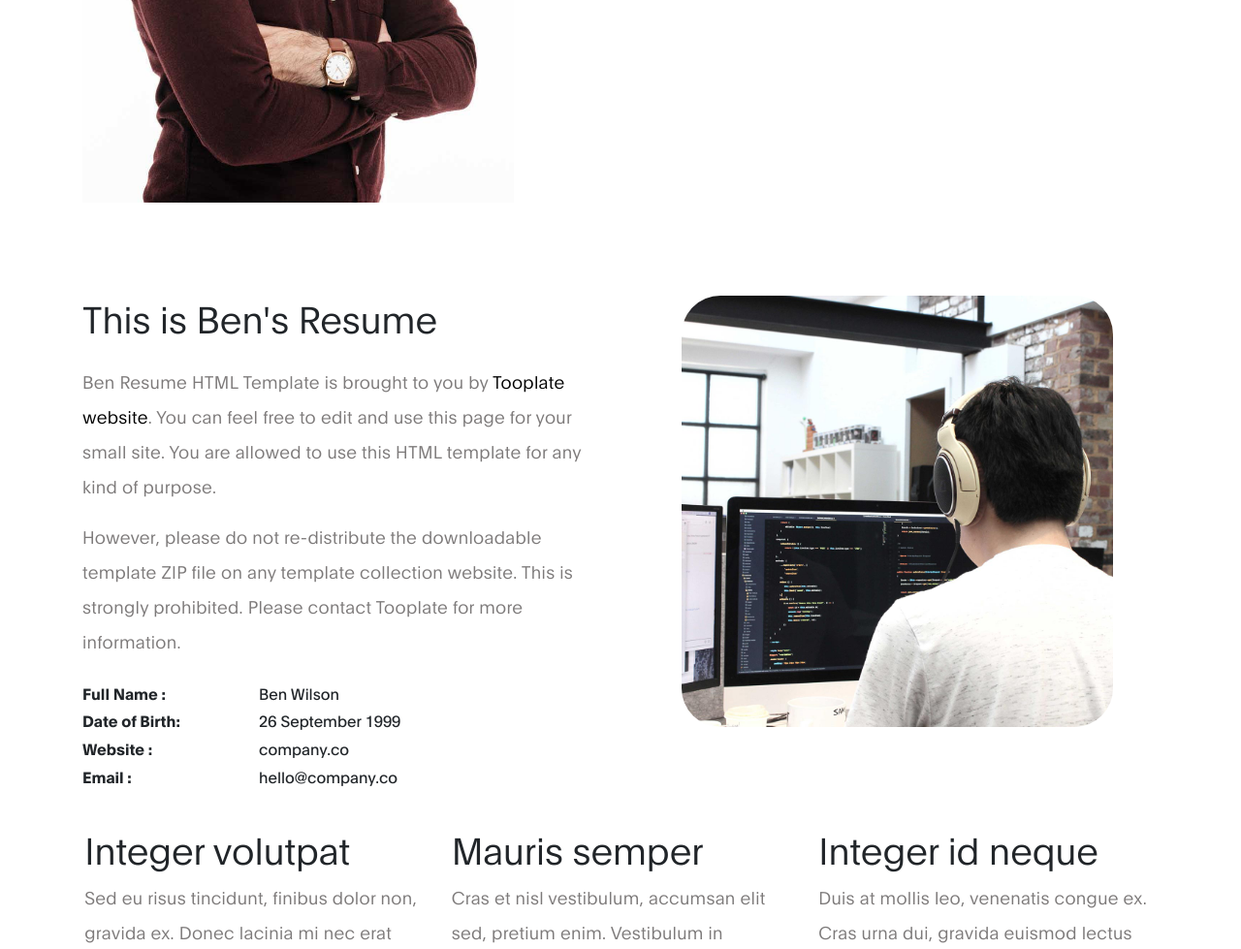
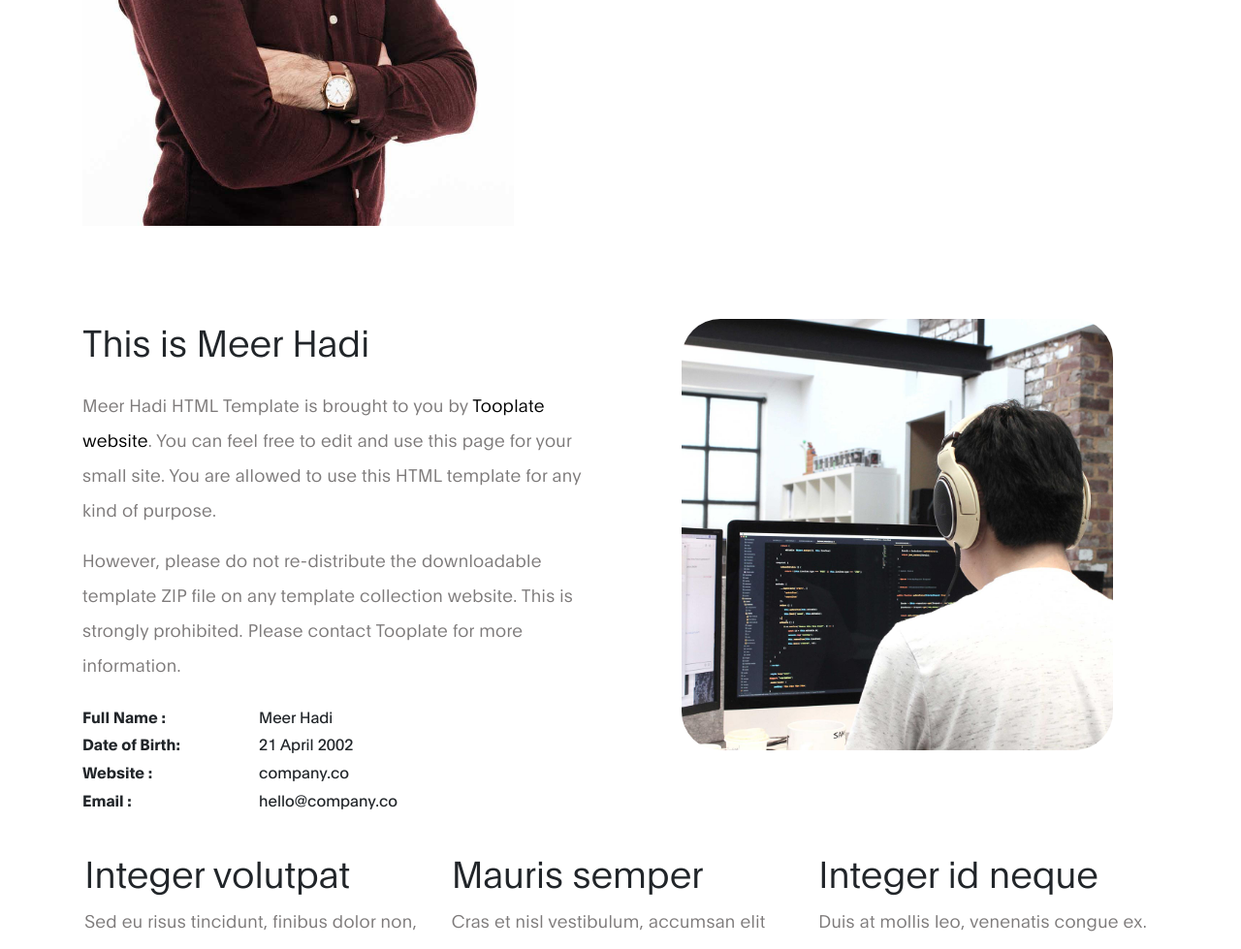
Before and after one commit to MeerHaddi/mycv.github.io, a plain HTML site: page index.html in a window 1280 px wide. Shown: the part 444-1423 px from the top of the page at 97% size. Drawn offline with Linux system fonts and the light colour scheme.

Commit message:
Update index.html

```diff
--- a/index.html
+++ b/index.html
@@ -1,8 +1,8 @@
 <!DOCTYPE html>
 <html lang="en">
-<head>
+<head>a
 
-     <title>Ben's Resume - Profile HTML Page</title>
+     <title>Meer Hadi Resume - Profile HTML Page</title>
 
      <meta charset="UTF-8">
      <meta http-equiv="X-UA-Compatible" content="IE=Edge">
@@ -82,7 +82,7 @@ https://www.tooplate.com/view/2120-ben-resume
                             <h1 class="hero-title">👋 Ben, a digital nomad</h1>
 
                             <a href="#" class="email-link">
-                                hello@company.co
+                                ahmadmalikma099@gmail.com
                             </a>
 
                         </div>
@@ -98,16 +98,16 @@ https://www.tooplate.com/view/2120-ben-resume
             <div class="row">
 
                 <div class="col-lg-6 col-md-6 col-12">
-                    <h3 class="mb-4">This is Ben's Resume</h3>
+                    <h3 class="mb-4">This is Meer Hadi</h3>
 
-                    <p>Ben Resume HTML Template is brought to you by <a rel="nofollow" href="https://www.tooplate.com" target="_parent">Tooplate website</a>. You can feel free to edit and use this page for your small site. You are allowed to use this HTML template for any kind of purpose.</p>
+                    <p>Meer Hadi HTML Template is brought to you by <a rel="nofollow" href="https://www.tooplate.com" target="_parent">Tooplate website</a>. You can feel free to edit and use this page for your small site. You are allowed to use this HTML template for any kind of purpose.</p>
 
                     <p>However, please do not re-distribute the downloadable template ZIP file on any template collection website. This is strongly prohibited. Please contact Tooplate for more information.</p>
 
                     <ul class="mt-4 mb-5 mb-lg-0 profile-list list-unstyled">
-                        <li><strong>Full Name :</strong> Ben Wilson </li>
+                        <li><strong>Full Name :</strong> Meer Hadi </li>
 
-                        <li><strong>Date of Birth:</strong> 26 September 1999</li>
+                        <li><strong>Date of Birth:</strong> 21 April 2002</li>
 
                         <li><strong>Website :</strong> company.co</li>
 
```
